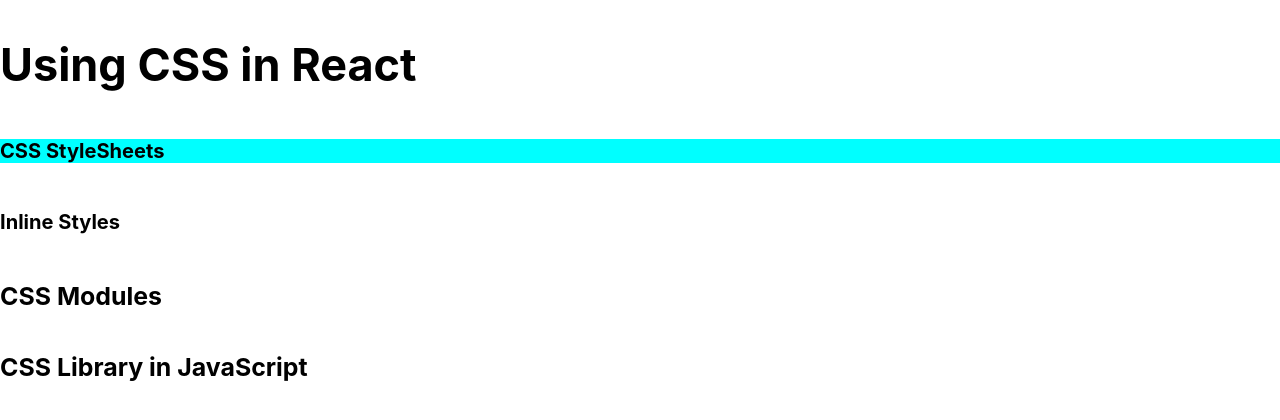
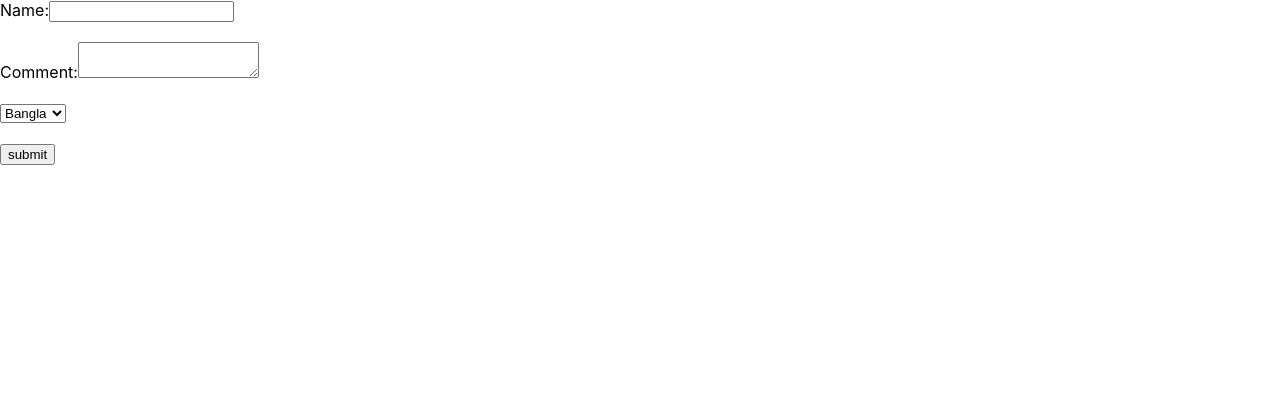
Before and after one commit to jahidulbinrafiq/React-Concept, a React (Create React App) app: page / in a window 1280 px wide. Shown: the top 420 px of the page. Built offline with nearby package versions, Linux system fonts and the light colour scheme.

Commit message:
basic form in React

```diff
--- a/src/App.js
+++ b/src/App.js
@@ -12,6 +12,7 @@ import Parent from './Components/Parent';
 import Condition from './Components/Condition';
 import Lists from './Components/Lists';
 import MyStyle from './Components/MyStyle/MyStyle';
+import Form from './Components/Form'
 function App() {
   return (
     <div className="App">
@@ -53,7 +54,8 @@ function App() {
       {/* <Lists/> */}
 
       {/* css in React js */}
-      <MyStyle/>
+      {/* <MyStyle/> */}
+      <Form/>
     </div>
   );
 }
--- /dev/null
+++ b/src/Components/Form.js
@@ -0,0 +1,68 @@
+import React, { Component } from 'react';
+
+class Form extends Component {
+    constructor(props){
+        super()
+        this.state={
+            name:'',
+            comment:'',
+            option:''
+        }
+        this.nameChangeHandler=this.nameChangeHandler.bind(this)
+        this.commentChangeHandler=this.commentChangeHandler.bind(this)
+        this.onSubmitHandler=this.onSubmitHandler.bind(this)
+        this.optionHandler=this.optionHandler.bind(this)
+    }
+   nameChangeHandler(event){
+       this.setState({
+           name:event.target.value
+       })
+   }
+   optionHandler(event){
+       this.setState({
+           option:event.target.value
+       })
+   }
+   commentChangeHandler(event){
+       console.log(event.target.value)
+       this.setState({
+           comment:event.target.value
+       })
+   }
+   onSubmitHandler(event){
+
+       alert(`${this.state.name} ${this.state.comment} ${this.state.option}`)
+       event.preventDefault()
+       this.setState({
+           name:'',
+           comment:'',
+           option:''
+       })
+   }
+    render() {
+        return (
+            <div>
+              <form onSubmit={this.onSubmitHandler}>
+                  <div>
+                      <label>Name:</label>
+                      <input type="text" value={this.state.name} onChange={this.nameChangeHandler}/>
+                      <br/><br/>
+                      <label>Comment:</label>
+                      <textarea value={this.state.comment} onChange={this.commentChangeHandler}></textarea>
+                      <br/><br/>
+                      <select name="" id="" value={this.state.option} onChange={ this.optionHandler}>
+                          <option value="bangla">Bangla</option>
+                          <option value="english">English</option>
+                          <option value="math">Math</option>
+                          <option value="history">History</option>
+                      </select>
+                      <br/><br/>
+                      <input type="submit" value="submit"/>
+                  </div>
+              </form>
+            </div>
+        );
+    }
+}
+
+export default Form;
```
